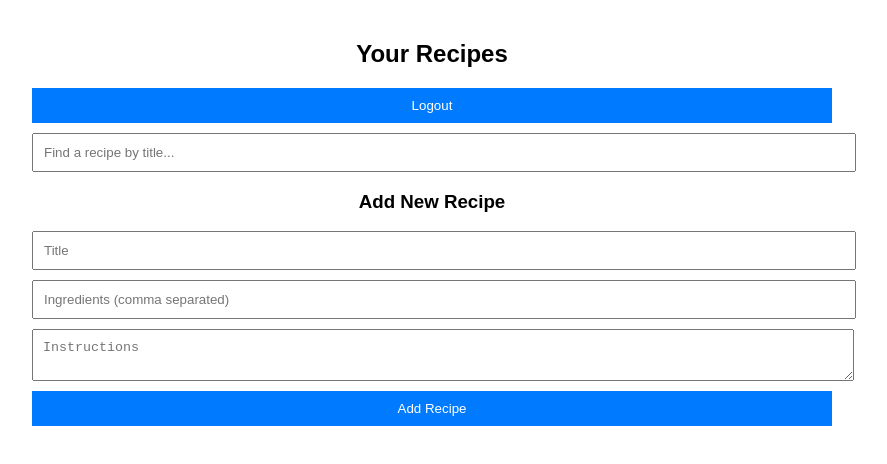
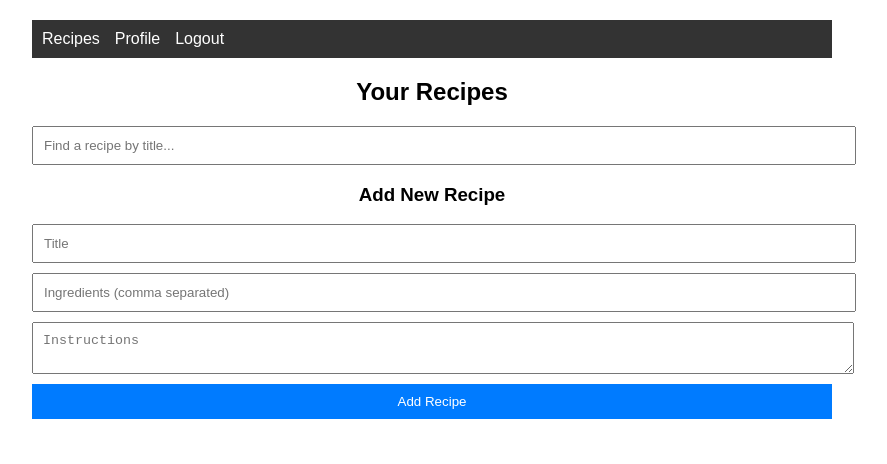
Before and after one commit to KosTyanka/web2_final, a website: page public/recipes.html in a window 1280 px wide. Shown: the whole page, without its empty margins (208-1095 px from the left). Drawn offline with Linux system fonts and the light colour scheme; no server answers; sample sign-in values are in the browser's storage.

Commit message:
Update recipes.html

```diff
--- a/public/recipes.html
+++ b/public/recipes.html
@@ -6,24 +6,45 @@
   <title>Recipes - Recipes App</title>
   <link rel="stylesheet" href="styles.css" />
   <style>
-    /* Inline basic styles for the edit form */
     .edit-form {
       background: #f9f9f9;
       padding: 10px;
       margin-top: 10px;
       border: 1px solid #ccc;
     }
+    /* Navbar styling */
+    nav {
+      background-color: #333;
+      color: #fff;
+      padding: 10px;
+    }
+    nav ul {
+      list-style-type: none;
+      margin: 0;
+      padding: 0;
+      display: flex;
+    }
+    nav ul li {
+      margin-right: 15px;
+    }
+    nav ul li a {
+      color: #fff;
+      text-decoration: none;
+    }
   </style>
 </head>
 <body>
+  <nav>
+    <ul>
+      <li><a href="recipes.html">Recipes</a></li>
+      <li><a href="profile.html">Profile</a></li>
+      <li><a href="#" onclick="logout()">Logout</a></li>
+    </ul>
+  </nav>
   <h2>Your Recipes</h2>
-  <button onclick="logout()">Logout</button>
-
   <!-- Search bar for filtering recipes -->
   <input type="text" id="searchBar" placeholder="Find a recipe by title..." />
-
   <ul id="recipeList"></ul>
-
   <h3>Add New Recipe</h3>
   <form id="recipeForm">
     <input type="text" id="title" placeholder="Title" required />
@@ -31,17 +52,12 @@
     <textarea id="instructions" placeholder="Instructions" required></textarea>
     <button type="submit">Add Recipe</button>
   </form>
-
   <script>
     const token = localStorage.getItem('token');
     if (!token) {
       window.location.href = 'index.html';
     }
-
-    // Global variable to store fetched recipes
     let allRecipes = [];
-
-    // Fetch all recipes
     async function fetchRecipes() {
       const response = await fetch('/api/recipes', {
         headers: { 'Authorization': 'Bearer ' + token }
@@ -50,8 +66,6 @@
       allRecipes = recipes;
       displayRecipes(recipes);
     }
-
-    // Display recipes on the page
     function displayRecipes(recipes) {
       const recipeList = document.getElementById('recipeList');
       recipeList.innerHTML = '';
@@ -76,25 +90,18 @@
         recipeList.appendChild(li);
       });
     }
-
-    // Open the edit form for a specific recipe
     function openEditForm(id) {
       document.getElementById('editForm-' + id).style.display = 'block';
     }
-
-    // Close the edit form
     function closeEditForm(id) {
       document.getElementById('editForm-' + id).style.display = 'none';
     }
-
-    // Submit the edit form (update recipe)
     async function submitEdit(event, id) {
       event.preventDefault();
       const form = event.target;
       const title = form.title.value;
       const ingredients = form.ingredients.value.split(',').map(item => item.trim());
       const instructions = form.instructions.value;
-
       await fetch('/api/recipes/' + id, {
         method: 'PUT',
         headers: {
@@ -103,18 +110,14 @@
         },
         body: JSON.stringify({ title, ingredients, instructions })
       });
-
       closeEditForm(id);
       fetchRecipes();
     }
-
-    // Add new recipe
     document.getElementById('recipeForm').addEventListener('submit', async (e) => {
       e.preventDefault();
       const title = document.getElementById('title').value;
       const ingredients = document.getElementById('ingredients').value.split(',').map(item => item.trim());
       const instructions = document.getElementById('instructions').value;
-
       await fetch('/api/recipes', {
         method: 'POST',
         headers: {
@@ -123,15 +126,11 @@
         },
         body: JSON.stringify({ title, ingredients, instructions })
       });
-
       fetchRecipes();
-      // Clear the form fields
       document.getElementById('title').value = '';
       document.getElementById('ingredients').value = '';
       document.getElementById('instructions').value = '';
     });
-
-    // Delete a recipe
     async function deleteRecipe(id) {
       await fetch(`/api/recipes/${id}`, {
         method: 'DELETE',
@@ -141,8 +140,6 @@
       });
       fetchRecipes();
     }
-
-    // Filter recipes using the search bar
     document.getElementById('searchBar').addEventListener('input', () => {
       const query = document.getElementById('searchBar').value.toLowerCase();
       const filteredRecipes = allRecipes.filter(recipe =>
@@ -150,14 +147,10 @@
       );
       displayRecipes(filteredRecipes);
     });
-
-    // Logout
     function logout() {
       localStorage.removeItem('token');
       window.location.href = 'index.html';
     }
-
-    // Initial fetch
     fetchRecipes();
   </script>
 </body>
```
